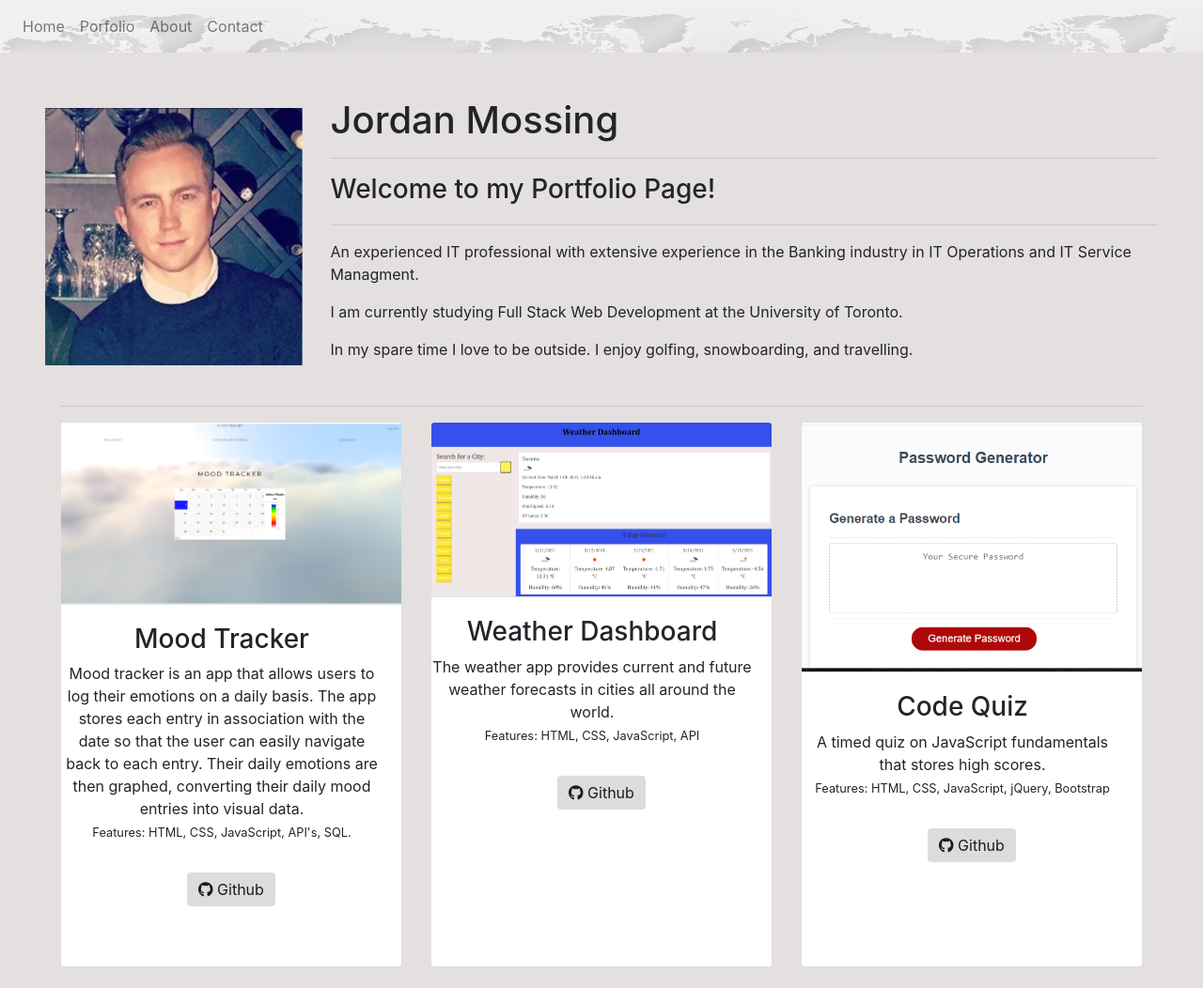
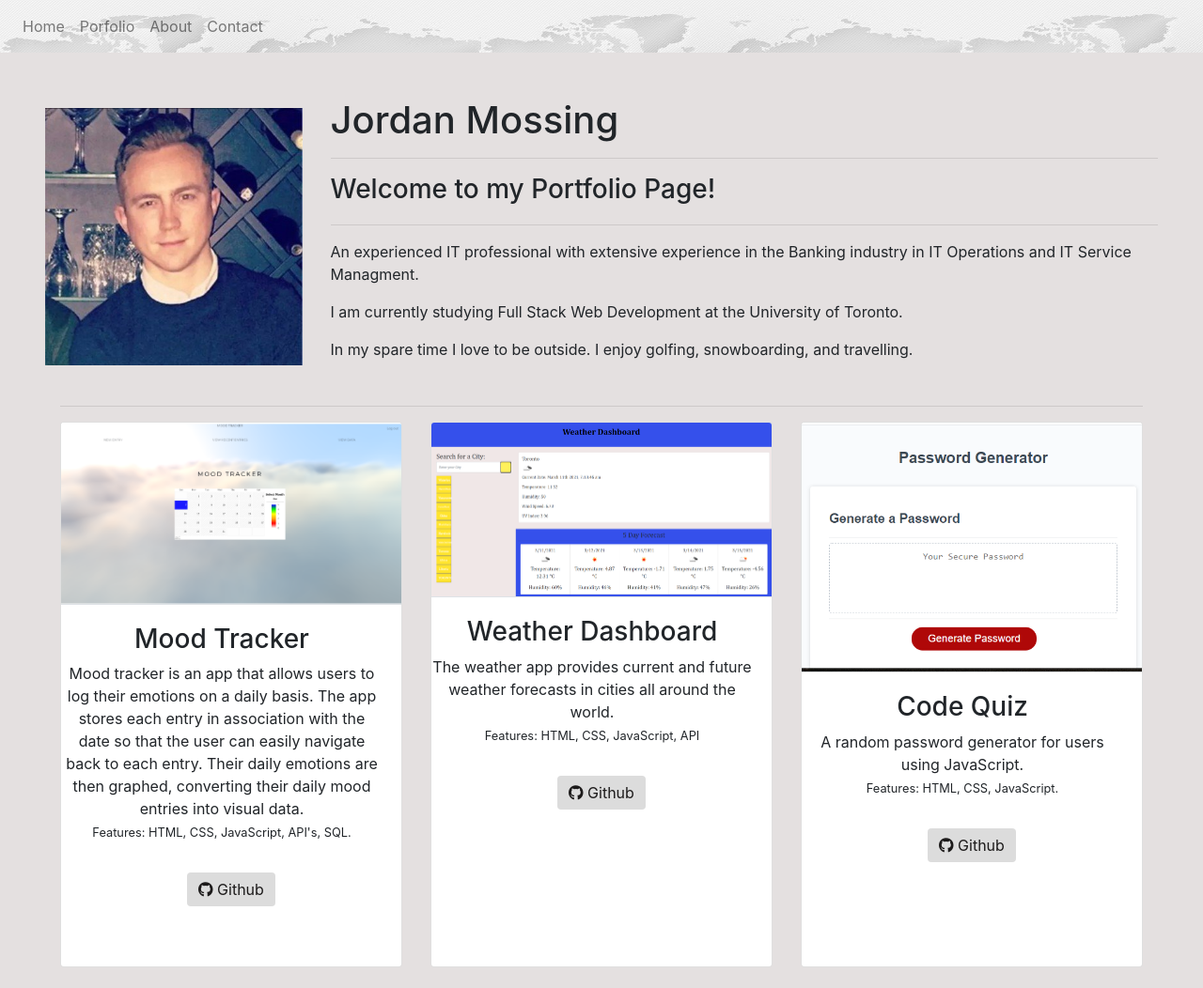
Before and after one commit to jmo1point0/PortfolioUpdate2, a plain HTML site: page index.html in a window 1280 px wide. Shown: the top 1052 px of the page at 94% size. Drawn offline with nearby package versions, Linux system fonts and the light colour scheme; a web font is replaced by a local one.

```diff
--- a/index.html
+++ b/index.html
@@ -113,9 +113,9 @@
                         <div class="card-body mb-5 pl-0">
                             <h3>Code Quiz</h3>
                             <p class="card-text">
-                                A timed quiz on JavaScript fundamentals that stores high scores.
+                                A random password generator for users using JavaScript.
                                 <br>
-                                <small>Features: HTML, CSS, JavaScript, jQuery, Bootstrap</small>
+                                <small>Features: HTML, CSS, JavaScript.</small>
                                 <p>
                                 <div class="gitLinks w-100 py-3 pt-3 pl-0 position-absolute">
                                     <a href="https://github.com/jmo1point0/homework3.1" class="btn">
```
